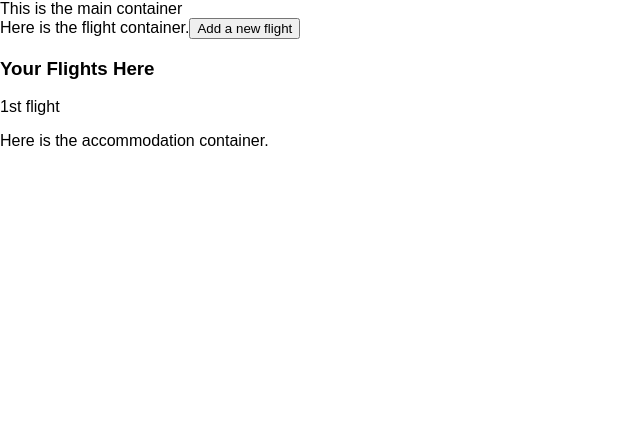
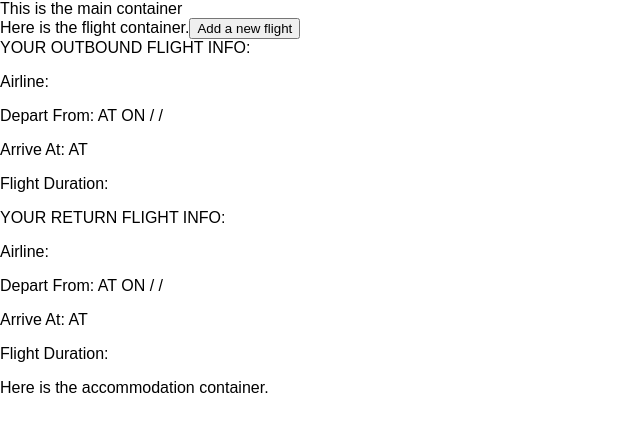
Before and after one commit to p-wong/TravelPlanner, a React (Create React App) app: page / in a window 1280 px wide. Shown: the top 432 px of the page, without its empty margins (0-640 px from the left). Built offline with nearby package versions, Linux system fonts and the light colour scheme.

Commit message:
flight API full integration and showing flight info

```diff
--- a/package.json
+++ b/package.json
@@ -3,8 +3,14 @@
   "version": "0.1.0",
   "private": true,
   "dependencies": {
+    "ajv": "^6.5.0",
+    "moment": "^2.22.1",
+    "rc-datepicker": "^5.0.13",
     "react": "^16.4.0",
+    "react-date-picker-cs": "^0.1.28",
+    "react-datepicker": "^1.5.0",
     "react-dom": "^16.4.0",
+    "react-moment": "^0.7.0",
     "react-scripts": "1.1.4"
   },
   "scripts": {
--- a/src/Components/Flight.js
+++ /dev/null
@@ -1,13 +0,0 @@
-import React from 'react';
-
-export default class Flight extends React.Component {
-
-  render () {
-    return (
-      <div>
-        <h3>Your Flights Here</h3>
-        <p>1st flight</p>
-      </div>
-    )
-  }
-}
--- a/src/Components/FlightContainer.js
+++ b/src/Components/FlightContainer.js
@@ -1,14 +1,19 @@
 import React from 'react';
-import Flight from './Flight'
-import NewFlightForm from './NewFlightForm'
+import NewFlightForm from './NewFlightForm';
+import FlightList from './FlightList'
 
 export default class FlightContainer extends React.Component {
 
     state = {
       flightSearchResults: [],
+      outboundFlight: {},
+      returnFlight: {},
+      airlines: ['American Airlines', 'Delta Air Lines', 'United Airlines', 'Alaska Airlines', 'Sun Country Airlines'],
       flights: [],
       formClicked: false,
       flightNumber: '',
+      outboundAirline: '',
+      returnAirline: '',
 
       outboundDepartureCity: '',
       outboundDepartureDate: '',
@@ -33,34 +38,44 @@ export default class FlightContainer extends React.Component {
       })
     }
 
-    handleSubmit = (e) => {
+    handleOutboundDateChange = (e) => {
+      this.setState({
+        outboundDepartureDate: e.toISOString()
+      })
+    }
+
+    handleReturnDateChange = (e) => {
+      this.setState({
+        returnDepartureDate: e.toISOString()
+      })
+    }
+
+    handleOutboundSubmit = (e) => {
       e.preventDefault();
       const depart = this.state.outboundDepartureCity;
       const arrive = this.state.outboundArrivalCity;
-      const date = this.state.outboundDepartureDate;
+      const date = this.state.outboundDepartureDate.split('T')[0].split('-').join('');
       fetch(`http://developer.goibibo.com/api/search/?app_id=1f3b1d0a&app_key=7d5cc7873609302a0b5eec7c28833580&format=json&source=${depart}&destination=${arrive}&dateofdeparture=${date}&seatingclass=E&adults=1&children=0&infants=0&counter=100`)
       .then(res => res.json())
       .then(json => {
-        this.setState({ flightSearchResults: json.data.onwardflights });
+        this.setState({ outboundFlight: json.data.onwardflights.filter(flight => flight.airline === this.state.outboundAirline && flight.deptime === this.state.outboundDepartureTime)[0] })
       })
-    }
+      }
 
-    // NOTE: THIS FIND MATCHING FLIGHTS FEATURE IS NOT WORKING RIGHT NOW, NEEDS TO BE INVOKED SOMEWHERE OTHER THAN RENDER FLIGHTS I THINK
-
-    findMatchingFlights = () => {
-      const filteredFlights = this.state.flightSearchResults.filter(flight => {
-        return (flight.origin === this.state.outboundDepartureCity && flight.destination === this.state.outboundArrivalCity)
+    handleReturnSubmit = (e) => {
+      e.preventDefault();
+      const depart = this.state.returnDepartureCity;
+      const arrive = this.state.returnArrivalCity;
+      const date = this.state.returnDepartureDate.split('T')[0].split('-').join('');
+      fetch(`http://developer.goibibo.com/api/search/?app_id=1f3b1d0a&app_key=7d5cc7873609302a0b5eec7c28833580&format=json&source=${depart}&destination=${arrive}&dateofdeparture=${date}&seatingclass=E&adults=1&children=0&infants=0&counter=100`)
+      .then(res => res.json())
+      .then(json => {
+        this.setState({ returnFlight: json.data.onwardflights.filter(flight => flight.airline === this.state.returnAirline && flight.deptime === this.state.returnDepartureTime)[0] })
       })
-      this.setState({flights: filteredFlights});
-    }
-
-    renderFlights = () => {
-      this.findMatchingFlights;
-      return < Flight />
-    }
+      }
 
     renderNewFlightForm = () => {
-      return < NewFlightForm handleChange={this.handleChange} handleSubmit={this.handleSubmit}/>
+      return < NewFlightForm handleChange={this.handleChange} handleOutboundDateChange={this.handleOutboundDateChange} handleReturnDateChange={this.handleReturnDateChange} handleOutboundSubmit={this.handleOutboundSubmit} handleReturnSubmit={this.handleReturnSubmit} airlines={this.state.airlines} outboundAirline={this.state.outboundAirline} returnAirline={this.state.returnAirline} date={this.state.outboundDepartureDate}/>
     }
 
     handleFormClicked = () => {
@@ -76,7 +91,8 @@ export default class FlightContainer extends React.Component {
         Here is the flight container.
         <button onClick={this.handleFormClicked}>Add a new flight</button>
         {this.state.formClicked ? this.renderNewFlightForm() : null}
-        {this.renderFlights()}
+        < FlightList outboundFlight={this.state.outboundFlight} returnFlight={this.state.returnFlight} outboundDate={this.state.outboundDepartureDate} returnDate={this.state.returnDepartureDate}/>
         </div>
        )
-     }}
+     }
+   }
--- /dev/null
+++ b/src/Components/FlightList.js
@@ -0,0 +1,18 @@
+import React from 'react';
+import OutboundFlight from './OutboundFlight';
+import ReturnFlight from './ReturnFlight';
+
+class FlightList extends React.Component {
+  render () {
+    return (
+    <div>
+    < OutboundFlight flight={this.props.outboundFlight} date={this.props.outboundDate} />
+    < ReturnFlight flight={this.props.returnFlight} date={this.props.returnDate} />
+    </div>
+    )
+  }
+}
+
+
+
+export default FlightList;
--- a/src/Components/Main.js
+++ b/src/Components/Main.js
@@ -1,7 +1,6 @@
 import React from 'react';
 import FlightContainer from './FlightContainer';
-import AccommodationContainer from './AccommodationContainer'
-import NewFlightForm from './NewFlightForm'
+import AccommodationContainer from './AccommodationContainer';
 
 export default class Main extends React.Component {
   state = {
--- a/src/Components/NewFlightForm.js
+++ b/src/Components/NewFlightForm.js
@@ -1,16 +1,15 @@
 import React from 'react';
+import { DatePickerInput } from 'rc-datepicker';
+
+
+import 'rc-datepicker/lib/style.css';
 
 export default class NewFlightForm extends React.Component {
   render () {
     return (
       <div>
         <h3>Please enter some flight info</h3>
-        <form onSubmit={this.props.handleSubmit}>
-          <label>
-          Flight Number:
-          <input type="text" name="flightNumber" onChange={this.props.handleChange} />
-          </label>
-
+        <form onSubmit={this.props.handleOutboundSubmit}>
           <div>
             <p>Outbound Flight</p>
             <label>
@@ -25,10 +24,31 @@ export default class NewFlightForm extends React.Component {
 
             <label>
             Departure Date:
-            <input type="text" name="outboundDepartureDate" onChange={this.props.handleChange} />
+            <DatePickerInput className='my-custom-datepicker-component' small={true} autoClose={true} value={this.props.outboundDepartureDate}
+              name="outboundDepartureDate" onChange={this.props.handleOutboundDateChange}/>
             </label>
+
+            <label>
+            Airline:
+              <select name="outboundAirline" onChange={this.props.handleChange}>
+                <option> -- </option>
+                {this.props.airlines.map((airline, i) => {
+                  return (
+                  <option key={i}> {airline} </option>
+                  );
+                  })}
+              </select>
+            </label>
+
+            <label>
+            Departure Time:
+            <input type="text" name="outboundDepartureTime" onChange={this.props.handleChange} />
+            </label>
+
           </div>
-
+          <input type="submit" value='Add Flight' />
+        </form>
+        <form onSubmit={this.props.handleReturnSubmit}>
           <div>
             <p>Return Flight</p>
             <label>
@@ -43,7 +63,24 @@ export default class NewFlightForm extends React.Component {
 
             <label>
             Departure Date:
-            <input type="text" name="returnDepartureDate" onChange={this.props.handleChange} />
+            <DatePickerInput className='my-custom-datepicker-component' name="returnDepartureDate" small={true} autoClose={true} value={this.props.returnDepartureDate} onChange={this.props.handleReturnDateChange}/>
+            </label>
+
+            <label>
+            Airline:
+              <select name="returnAirline" onChange={this.props.handleChange}>
+                <option> -- </option>
+                {this.props.airlines.map((airline, i) => {
+                  return (
+                  <option key={i}> {airline} </option>
+                  );
+                  })}
+              </select>
+            </label>
+
+            <label>
+            Departure Time:
+            <input type="text" name="returnDepartureTime" onChange={this.props.handleChange} />
             </label>
 
           </div>
--- /dev/null
+++ b/src/Components/OutboundFlight.js
@@ -0,0 +1,17 @@
+import React from 'react';
+
+const OutboundFlight = (props) => {
+    console.log(props)
+    return (
+      <div>
+        YOUR OUTBOUND FLIGHT INFO:
+        <p>Airline: {props.flight.airline}</p>
+        <p>Depart From: {props.flight.origin} AT {props.flight.deptime} ON {props.date.split('T')[0].split('-')[1]} / {props.date.split('T')[0].split('-')[2]} / {props.date.split('T')[0].split('-')[0]} </p>
+        <p>Arrive At: {props.flight.destination} AT {props.flight.arrtime}</p>
+        <p>Flight Duration: {props.flight.duration}</p>
+      </div>
+
+    )
+}
+
+export default OutboundFlight;
--- /dev/null
+++ b/src/Components/ReturnFlight.js
@@ -0,0 +1,15 @@
+import React from 'react';
+
+const ReturnFlight = (props) => {
+    return (
+      <div>
+        YOUR RETURN FLIGHT INFO:
+        <p>Airline: {props.flight.airline}</p>
+        <p>Depart From: {props.flight.origin} AT {props.flight.deptime} ON {props.date.split('T')[0].split('-')[1]} / {props.date.split('T')[0].split('-')[2]} / {props.date.split('T')[0].split('-')[0]} </p>
+        <p>Arrive At: {props.flight.destination} AT {props.flight.arrtime}</p>
+        <p>Flight Duration: {props.flight.duration}</p>
+      </div>
+    )
+}
+
+export default ReturnFlight;
```
